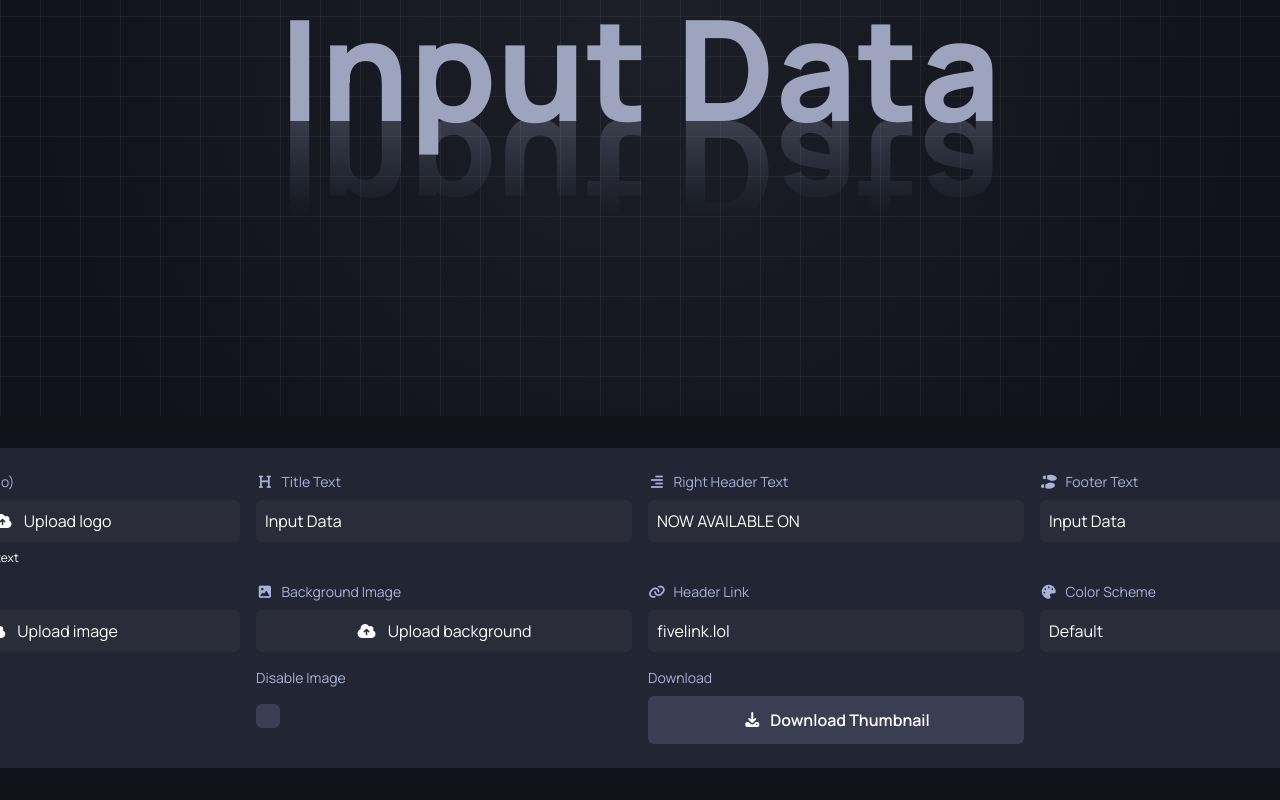
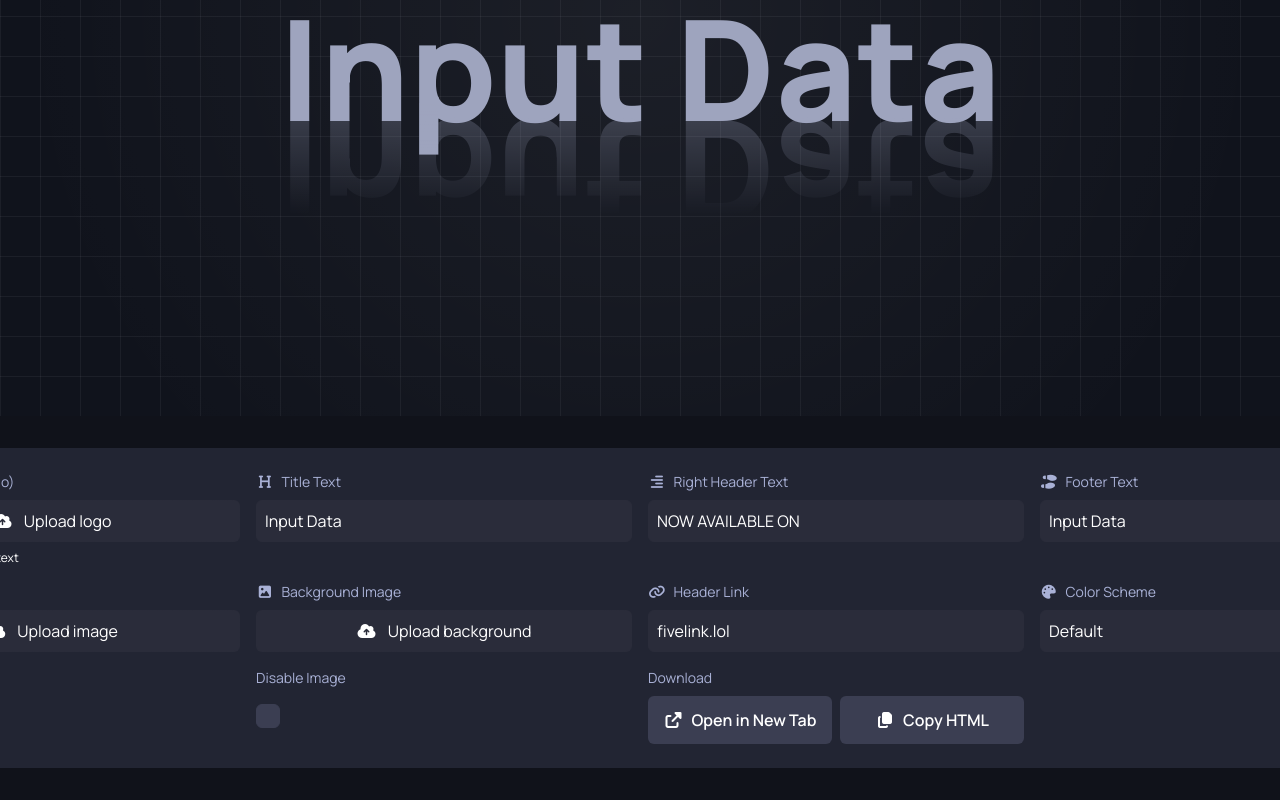
Before and after one commit to gtolontop/thumbnails-maker, a Vue app: page / in a window 1280 px wide. Shown: the part 416-1216 px from the top of the page. Built offline with nearby package versions, Linux system fonts and the light colour scheme.

Commit message:
fix: refactor DownloadButton to add 'Open in New Tab' and 'Copy HTML' functionalities

```diff
--- a/src/components/controls/DownloadButton.vue
+++ b/src/components/controls/DownloadButton.vue
@@ -1,141 +1,127 @@
 <template>
-  <button
-    @click="downloadThumbnail"
-    :disabled="isDownloading"
-    class="w-full p-3 rounded-md bg-[var(--button-primary-bg-color)] hover:bg-[var(--button-primary-hover-bg-color)] text-[var(--input-text-color)] font-['Manrope'] font-semibold transition-colors duration-200 disabled:opacity-50 disabled:cursor-not-allowed flex items-center justify-center gap-2"
-  >
-    <i class="fas fa-download"></i>
-    {{ isDownloading ? 'Downloading...' : 'Download Thumbnail' }}
-  </button>
+  <div class="flex gap-2">
+    <button
+      @click="openInNewWindow"
+      class="flex-1 p-3 rounded-md bg-[var(--button-primary-bg-color)] hover:bg-[var(--button-primary-hover-bg-color)] text-[var(--input-text-color)] font-['Manrope'] font-semibold transition-colors duration-200 flex items-center justify-center gap-2"
+    >
+      <i class="fas fa-external-link-alt"></i>
+      Open in New Tab
+    </button>
+    <button
+      @click="copyAsImage"
+      class="flex-1 p-3 rounded-md bg-[var(--button-primary-bg-color)] hover:bg-[var(--button-primary-hover-bg-color)] text-[var(--input-text-color)] font-['Manrope'] font-semibold transition-colors duration-200 flex items-center justify-center gap-2"
+    >
+      <i class="fas fa-copy"></i>
+      {{ copied ? 'Copied!' : 'Copy HTML' }}
+    </button>
+  </div>
 </template>
 
 <script setup lang="ts">
 import { ref } from 'vue'
-import { useConfigStore } from '../../stores/configStore'
-import { useThumbnailStore } from '../../stores/thumbnailStore'
 
-const { configStore } = useConfigStore()
-const { isTextOnly } = useThumbnailStore()
-const isDownloading = ref(false)
+const copied = ref(false)
 
-async function downloadThumbnail() {
-  if (isDownloading.value) return
+function openInNewWindow() {
+  const thumbnail = document.getElementById('thumbnail')
+  if (!thumbnail) return
 
-  isDownloading.value = true
+  // Clone the thumbnail element
+  const clone = thumbnail.cloneNode(true) as HTMLElement
+
+  // Get all computed styles
+  const allStyles = Array.from(document.styleSheets)
+    .map(sheet => {
+      try {
+        return Array.from(sheet.cssRules || [])
+          .map(rule => rule.cssText)
+          .join('\n')
+      } catch (e) {
+        return ''
+      }
+    })
+    .join('\n')
+
+  // Create a new window with the thumbnail
+  const newWindow = window.open('', '_blank')
+  if (!newWindow) return
+
+  newWindow.document.write(`
+    <!DOCTYPE html>
+    <html>
+    <head>
+      <title>Thumbnail Preview</title>
+      <link rel="stylesheet" href="https://cdnjs.cloudflare.com/ajax/libs/font-awesome/6.4.0/css/all.min.css">
+      <style>
+        * {
+          margin: 0;
+          padding: 0;
+          box-sizing: border-box;
+        }
+        body {
+          background: #10131C;
+          display: flex;
+          justify-content: center;
+          align-items: center;
+          min-height: 100vh;
+          font-family: -apple-system, BlinkMacSystemFont, 'Segoe UI', Arial, sans-serif;
+        }
+
+        /* Ensure correct font weights */
+        .font-extrabold {
+          font-weight: 800 !important;
+        }
+        .font-bold {
+          font-weight: 700 !important;
+        }
+        .font-semibold {
+          font-weight: 600 !important;
+        }
+        .font-medium {
+          font-weight: 500 !important;
+        }
+
+        /* Title specific styles */
+        #text-only-title,
+        .title {
+          font-weight: 800 !important;
+        }
+
+        ${allStyles}
+        :root {
+          --thumbnail-bg-color: #10131C;
+          --thumbnail-grid-color: rgba(255, 255, 255, 0.05);
+          --thumbnail-main-text-color: #ffffff;
+          --thumbnail-secondary-text-color: #a9b1d6;
+        }
+      </style>
+    </head>
+    <body>
+      ${clone.outerHTML}
+    </body>
+    </html>
+  `)
+  newWindow.document.close()
+}
+
+async function copyAsImage() {
+  const thumbnail = document.getElementById('thumbnail')
+  if (!thumbnail) return
 
   try {
-    // Create canvas
-    const canvas = document.createElement('canvas')
-    canvas.width = 1600
-    canvas.height = 800
-    const ctx = canvas.getContext('2d')
-    if (!ctx) throw new Error('Canvas not supported')
+    // Get the HTML with inline styles
+    const clone = thumbnail.cloneNode(true) as HTMLElement
 
-    // Background
-    ctx.fillStyle = '#10131C'
-    ctx.fillRect(0, 0, 1600, 800)
+    // Copy to clipboard
+    await navigator.clipboard.writeText(clone.outerHTML)
 
-    // Draw glow ellipse
-    const gradient = ctx.createRadialGradient(800, -50, 0, 800, -50, 400)
-    gradient.addColorStop(0, 'rgba(15, 19, 49, 0.08)')
-    gradient.addColorStop(0.25, 'rgba(74, 82, 153, 0.23)')
-    gradient.addColorStop(0.5, 'rgba(78, 91, 194, 0.14)')
-    gradient.addColorStop(0.75, 'transparent')
-
-    ctx.save()
-    ctx.fillStyle = gradient
-    ctx.fillRect(0, 0, 1600, 200)
-    ctx.restore()
-
-    // Set up fonts
-    ctx.textAlign = 'center'
-    ctx.textBaseline = 'middle'
-
-    if (isTextOnly.value) {
-      // Header
-      const headerY = 200
-
-      // NOW AVAILABLE ON text
-      ctx.font = 'bold 32px -apple-system, BlinkMacSystemFont, "Segoe UI", Arial, sans-serif'
-      ctx.fillStyle = '#ffffff'
-      ctx.letterSpacing = '8px'
-      const headerText = configStore.rightHeaderText.toUpperCase()
-      const headerWidth = ctx.measureText(headerText).width
-      ctx.fillText(headerText, 800 - 100, headerY)
-
-      // Header link badge
-      if (configStore.headerLinkText) {
-        const badgeX = 800 + headerWidth/2 - 50
-        const badgeWidth = 200
-        const badgeHeight = 50
-
-        // Draw badge background
-        ctx.fillStyle = '#333645'
-        ctx.beginPath()
-        ctx.roundRect(badgeX, headerY - badgeHeight/2, badgeWidth, badgeHeight, 8)
-        ctx.fill()
-
-        // Badge text
-        ctx.fillStyle = '#9DA3BB'
-        ctx.font = 'bold 32px -apple-system, BlinkMacSystemFont, "Segoe UI", Arial, sans-serif'
-        ctx.letterSpacing = '6px'
-        ctx.fillText(configStore.headerLinkText.toUpperCase(), badgeX + badgeWidth/2, headerY)
-      }
-
-      // Main title
-      ctx.font = 'bold 140px -apple-system, BlinkMacSystemFont, "Segoe UI", Arial, sans-serif'
-      ctx.fillStyle = '#9EA4BE'
-      ctx.letterSpacing = '0px'
-      ctx.fillText(configStore.titleText, 800, 400)
-
-      // Reflection
-      ctx.save()
-      ctx.translate(800, 530)
-      ctx.scale(1, -1)
-      ctx.globalAlpha = 0.3
-
-      // Create gradient for reflection
-      const reflectGradient = ctx.createLinearGradient(0, -70, 0, 70)
-      reflectGradient.addColorStop(0, 'transparent')
-      reflectGradient.addColorStop(0.8, '#9EA4BE')
-
-      ctx.fillStyle = reflectGradient
-      ctx.fillText(configStore.titleText, 0, 0)
-      ctx.restore()
-
-      // Handle/Logo at bottom
-      if (configStore.useHandleLogo && configStore.handleLogo) {
-        const img = new Image()
-        img.src = configStore.handleLogo
-        await new Promise((resolve) => {
-          img.onload = resolve
-        })
-        const logoHeight = configStore.handleLogoSize
-        const logoWidth = (img.width / img.height) * logoHeight
-        ctx.drawImage(img, 800 - logoWidth/2, 700 - logoHeight/2, logoWidth, logoHeight)
-      } else if (configStore.handleText) {
-        ctx.font = '24px -apple-system, BlinkMacSystemFont, "Segoe UI", Arial, sans-serif'
-        ctx.fillStyle = '#a9b1d6'
-        ctx.fillText(configStore.handleText, 800, 700)
-      }
-    }
-
-    // Download
-    canvas.toBlob((blob) => {
-      if (!blob) return
-      const url = URL.createObjectURL(blob)
-      const link = document.createElement('a')
-      link.download = `thumbnail_${Date.now()}.png`
-      link.href = url
-      link.click()
-      URL.revokeObjectURL(url)
-    }, 'image/png', 1.0)
-
+    copied.value = true
+    setTimeout(() => {
+      copied.value = false
+    }, 2000)
   } catch (error) {
-    console.error('Download failed:', error)
-    alert('Failed to generate thumbnail. Please try again.')
-  } finally {
-    isDownloading.value = false
+    console.error('Failed to copy:', error)
+    alert('Failed to copy HTML')
   }
 }
 </script>
```
